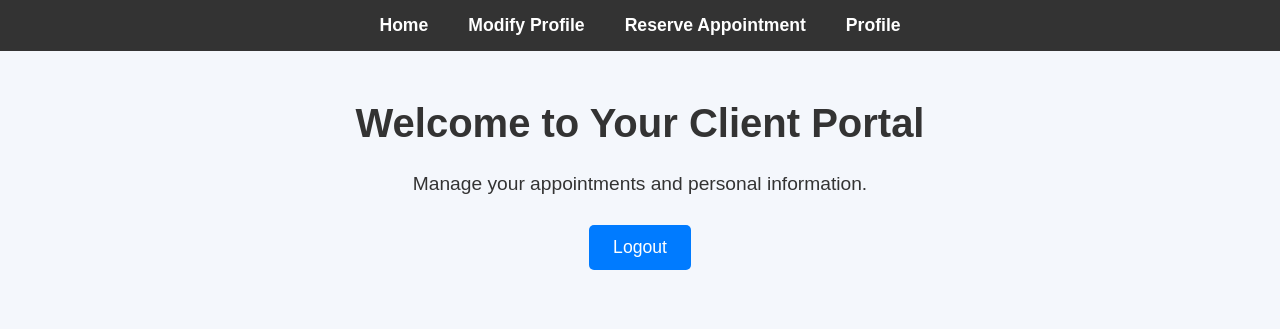
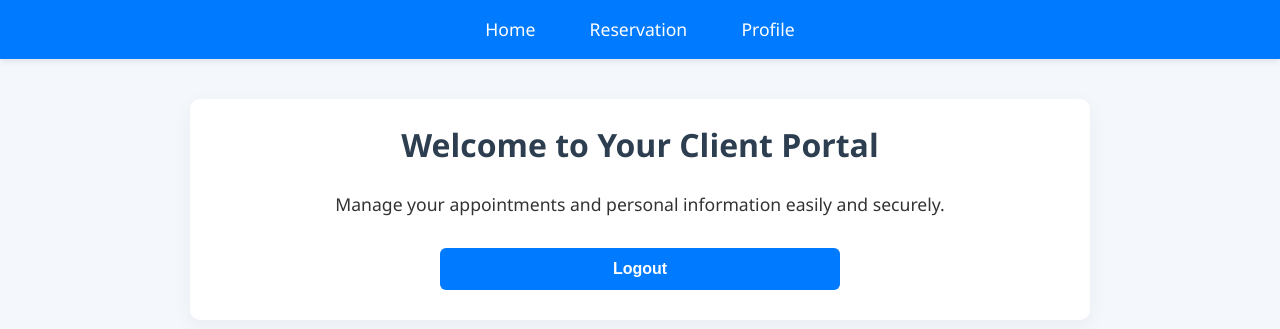
Before and after one commit to AziizBnSalem/DeltaPital, a PHP site: page /Client/home.php in a window 1280 px wide. Shown: the top 329 px of the page. Run offline with PHP 8.4, Linux system fonts and the light colour scheme; a user stored in the database is signed in.

Commit message:
Refactor home.php layout and styles
Updated the home.php file to streamline the navigation structure and improve the user interface. Removed inline CSS and linked to an external stylesheet for better maintainability. Enhanced the logout functionality and adjusted the content for clarity and user experience.

```diff
--- a/Views/Client/home.php
+++ b/Views/Client/home.php
@@ -14,130 +14,28 @@ if (isset($_POST['logout'])) {
     header("Location: ../login.php"); // Redirect to login page
     exit();
 }
-?>
-<!DOCTYPE html>
+?><!DOCTYPE html>
 <html lang="en">
 <head>
     <meta charset="UTF-8">
+    <title>Client Home</title>
     <meta name="viewport" content="width=device-width, initial-scale=1.0">
-    <title>Client Home</title>
-    <style>
-        body {
-            font-family: Arial, sans-serif;
-            background-color: #f4f7fc;
-            margin: 0;
-            padding: 0;
-            color: #333;
-        }
-
-        /* Navigation Bar Styles */
-        nav {
-            background-color: #333;
-            padding: 15px;
-        }
-
-        nav ul {
-            list-style: none;
-            margin: 0;
-            padding: 0;
-            display: flex;
-            justify-content: center;
-        }
-
-        nav ul li {
-            margin: 0 20px;
-        }
-
-        nav ul li a {
-            color: white;
-            text-decoration: none;
-            font-weight: bold;
-            font-size: 1.1em;
-        }
-
-        nav ul li a:hover {
-            text-decoration: underline;
-        }
-
-        /* Main Header */
-        h1 {
-            text-align: center;
-            color: #333;
-            margin-top: 50px;
-            font-size: 2.5em;
-        }
-
-        /* Paragraph styling */
-        p {
-            text-align: center;
-            font-size: 1.2em;
-            margin-top: 20px;
-        }
-
-        /* Logout Button Form */
-        form {
-            display: flex;
-            justify-content: center;
-            margin-top: 30px;
-        }
-
-        button {
-            background-color: #007BFF;
-            color: white;
-            border: none;
-            padding: 12px 24px;
-            font-size: 1.1em;
-            cursor: pointer;
-            border-radius: 5px;
-            transition: background-color 0.3s ease;
-        }
-
-        button:hover {
-            background-color: #0056b3;
-        }
-
-        /* Responsive Design */
-        @media (max-width: 768px) {
-            nav ul {
-                flex-direction: column;
-                align-items: center;
-            }
-
-            nav ul li {
-                margin-bottom: 15px;
-            }
-
-            h1 {
-                font-size: 2em;
-            }
-
-            p {
-                font-size: 1em;
-            }
-
-            button {
-                width: 100%;
-                padding: 15px;
-                font-size: 1.2em;
-            }
-        }
-    </style>
+    <link rel="stylesheet" href="../../styles/style.css">
 </head>
 <body>
     <nav>
-        <ul>
-            <li><a href="home.php">Home</a></li>
-            <li><a href="modify.php">Modify Profile</a></li>
-            <li><a href="reserve.php">Reserve Appointment</a></li>
-            <li><a href="profile.php">Profile</a></li>
-        </ul>
+        <a href="home.php">Home</a>
+        <a href="reserve.php">Reservation</a>
+        <a href="profile.php">Profile</a>
     </nav>
-    <h1>Welcome to Your Client Portal</h1>
-    <p>Manage your appointments and personal information.</p>
 
-    <!-- Logout Button -->
-    <form action="" method="POST">
-        <button type="submit" name="logout">Logout</button>
-    </form>
+    <div class="container">
+        <h1>Welcome to Your Client Portal</h1>
+        <p>Manage your appointments and personal information easily and securely.</p>
+
+        <form method="POST">
+            <button type="submit" name="logout">Logout</button>
+        </form>
+    </div>
 </body>
 </html>
```
